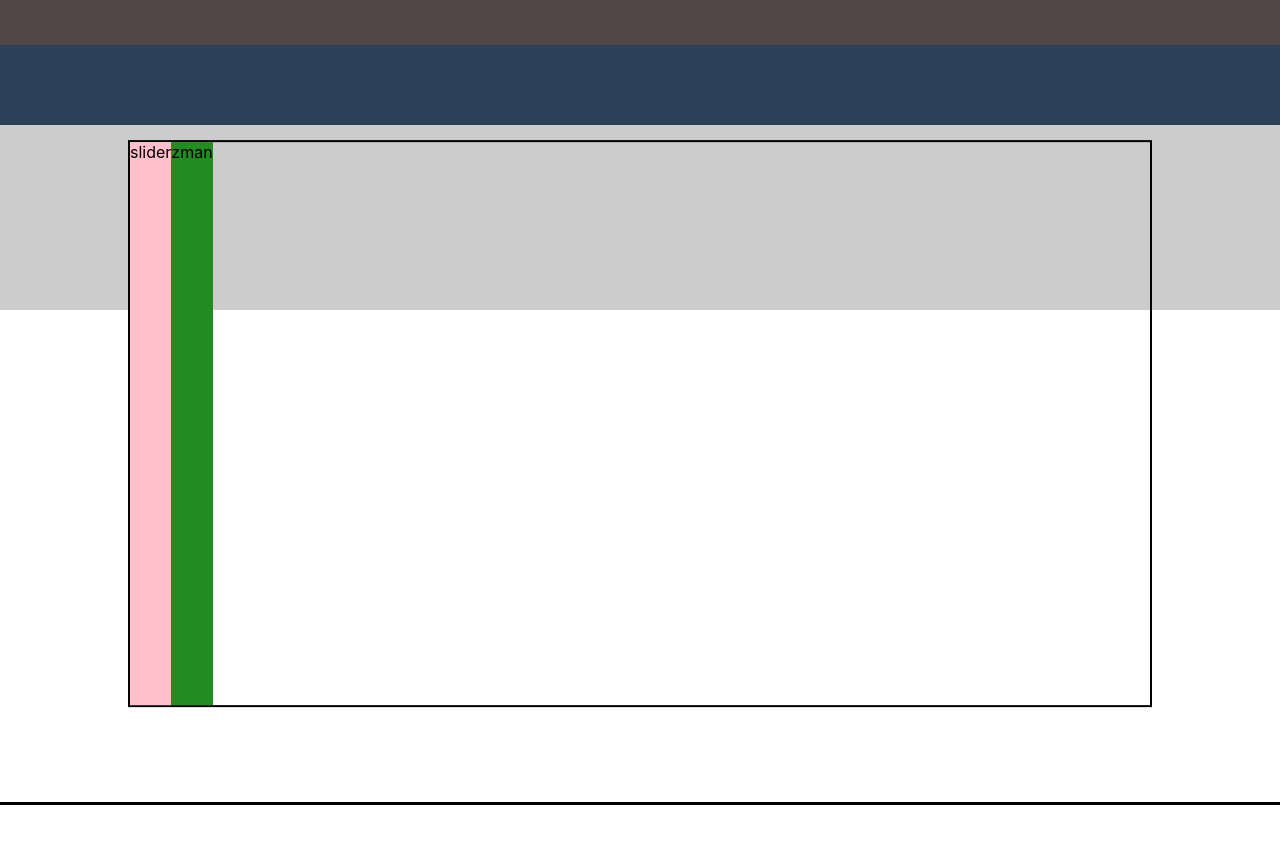
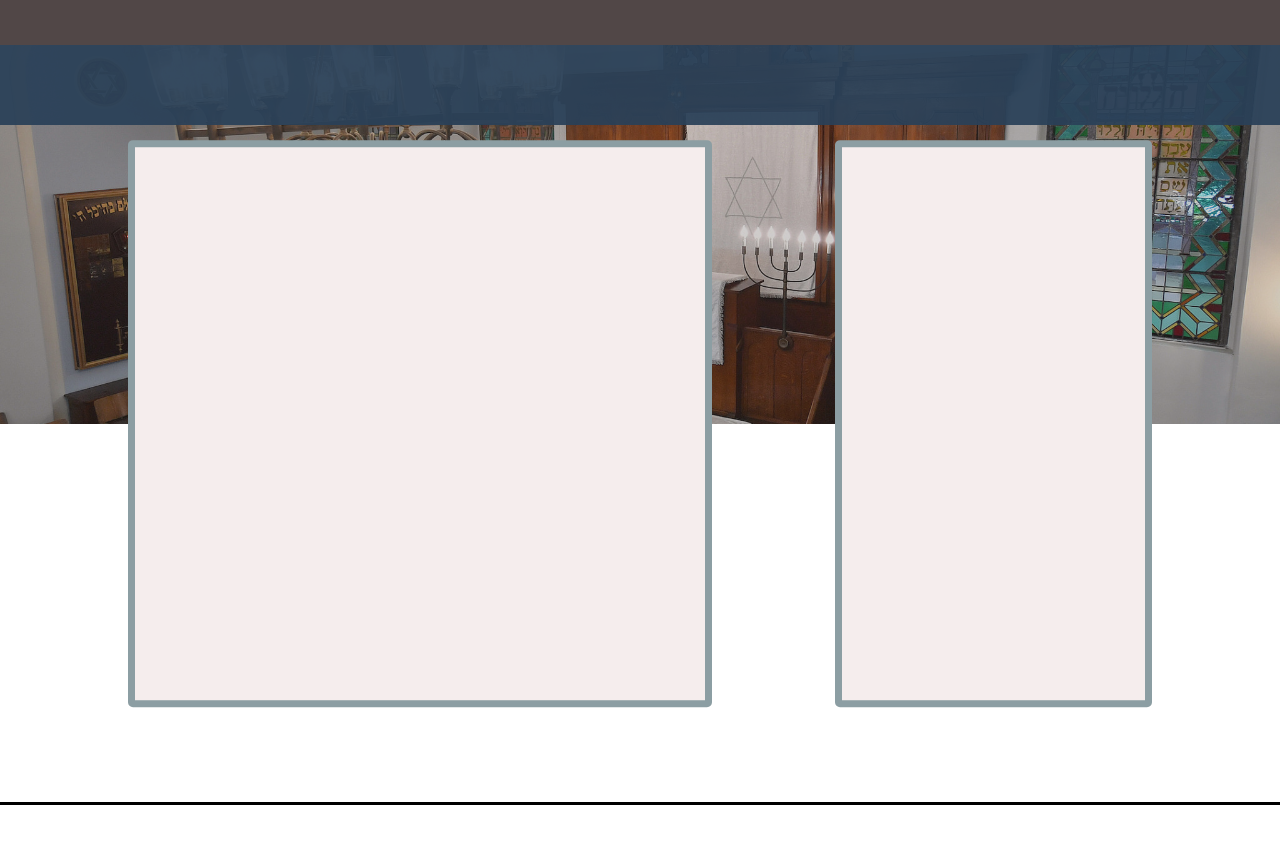
Before and after one commit to nateweis/Kahal_Chesed_Vemes_Frontend, a React (Create React App) app: page / in a window 1280 px wide. Shown: the top 844 px of the page. Built offline with nearby package versions, Linux system fonts and the light colour scheme.

Commit message:
got the front page looking allitle more likke the mockup i made

```diff
--- a/src/components/HomeHero/HeroSection.jsx
+++ b/src/components/HomeHero/HeroSection.jsx
@@ -4,12 +4,14 @@ import Slider from './Slider'
 import ShabZman from './ShabZman'
 
 import {small, tablet} from '../../responsive'
+import Pic from '../../images/imgFile'
 
 const HeroSection = () => {
   return (
     <Container>
         <Top>
-            <Img />
+            <Img src={Pic['background1']} />
+            <Overlay />
         </Top>
 
         <Center>
@@ -29,11 +31,23 @@ const Container = styled.div`
     border-bottom: 3px solid black;
 `
 const Top = styled.div`
-    height: 35%;
+    height: 50%;
+    position: relative;
 `
 const Img = styled.div`
     height: 100% ;
-    background-color: rgba(0,0,0,.2);
+    width: 100% ;
+    background-image: url(${Pic['background1']});
+    background-size: cover;
+    background-repeat: no-repeat;
+    background-position-y: 70%;
+`
+const Overlay = styled.div`
+    position: absolute;
+    width: 100% ;
+    height :100%;
+    background-color: #51474745;
+    top: 0;
 `
 const Center = styled.div`
     height: 75%;
@@ -41,12 +55,12 @@ const Center = styled.div`
     max-width: 1440px;
     ${small({width: '80%', minWidth: '840px'})}
     ${tablet({width: '100%', minWidth: '0'})}
-    border: 2px solid black;
     position: absolute;
     top: 50%;
     left: 50%;
     transform: translate(-50%, -50%);
     display: flex;
+    justify-content: space-between;
 `
 
 export default HeroSection
--- a/src/components/HomeHero/ShabZman.jsx
+++ b/src/components/HomeHero/ShabZman.jsx
@@ -4,14 +4,17 @@ import styled from 'styled-components'
 const ShabZman = () => {
   return (
     <Container>
-        zman
+
     </Container>
   )
 }
 
 // ///// Style ////////
 const Container = styled.div`
-    background-color: forestgreen;
+    width: 31% ;
+    border: 7px solid #8C9EA3;
+    border-radius: 5px;
+    background-color: #F5EDED;
 `
 
 export default ShabZman
--- a/src/components/HomeHero/Slider.jsx
+++ b/src/components/HomeHero/Slider.jsx
@@ -4,14 +4,17 @@ import styled from 'styled-components'
 const Slider = () => {
   return (
     <Container>
-        slider
+
     </Container>
   )
 }
 
 // ///// Style ////////
 const Container = styled.div`
- background-color: pink;
+ border: 7px solid #8C9EA3;
+ width: 57% ;
+ border-radius: 5px;
+ background-color: #F5EDED;
 `
 
 export default Slider
--- a/src/components/Nav.jsx
+++ b/src/components/Nav.jsx
@@ -12,7 +12,7 @@ const Nav = () => {
 // ///// Style ////////
 const Container = styled.div`
   height: 80px;
-  background-color: #2A4158;
+  background-color: #2A4158ee;
 
 `
 
--- /dev/null
+++ b/src/images/imgFile.js
@@ -0,0 +1,5 @@
+let Pic = {}
+
+Pic["background1"] = require('./demoshuletop.jpg')
+
+export default Pic
```
Also changed, not shown: src/images/demoshuletop.jpg (added).
